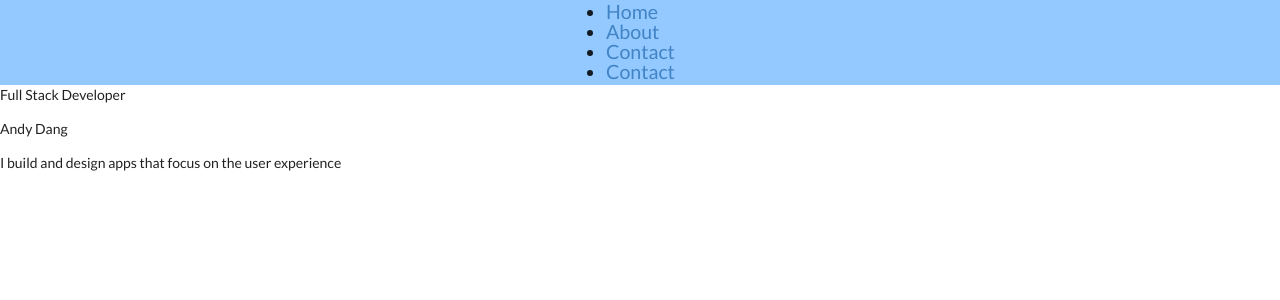
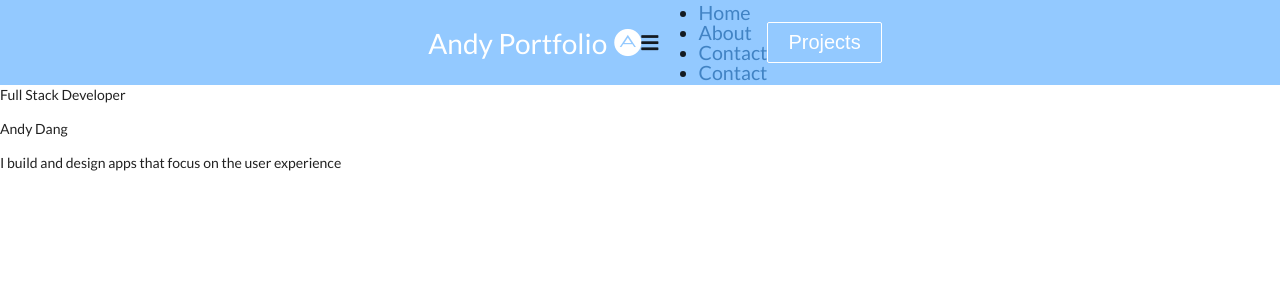
Before and after one commit to andydangit/My-Portfolio, a React (Create React App) app: page / in a window 1280 px wide. Shown: the top 300 px of the page. Built offline with nearby package versions, Linux system fonts and the light colour scheme.

Commit message:
add style to navbar /logo/icon

```diff
--- a/src/components/Navbar.css
+++ b/src/components/Navbar.css
@@ -6,3 +6,26 @@
     align-items: center;
     font-size: 1.4rem;
   }
+
+  .navbar-container {
+    display: flex;
+    justify-content: center;
+    align-items: center;
+    height: 80px;
+    max-width: 1500px;
+  }
+
+  .fa-adn {
+    margin-left: 0.5rem;
+    font-size: 2rem;
+  }
+
+  .navbar-logo {
+    color: white;
+    justify-self: start;
+    margin-left: 30px;
+    cursor: pointer;
+    font-size: 2rem;
+    display: flex;
+    align-items: center;
+  }
```
